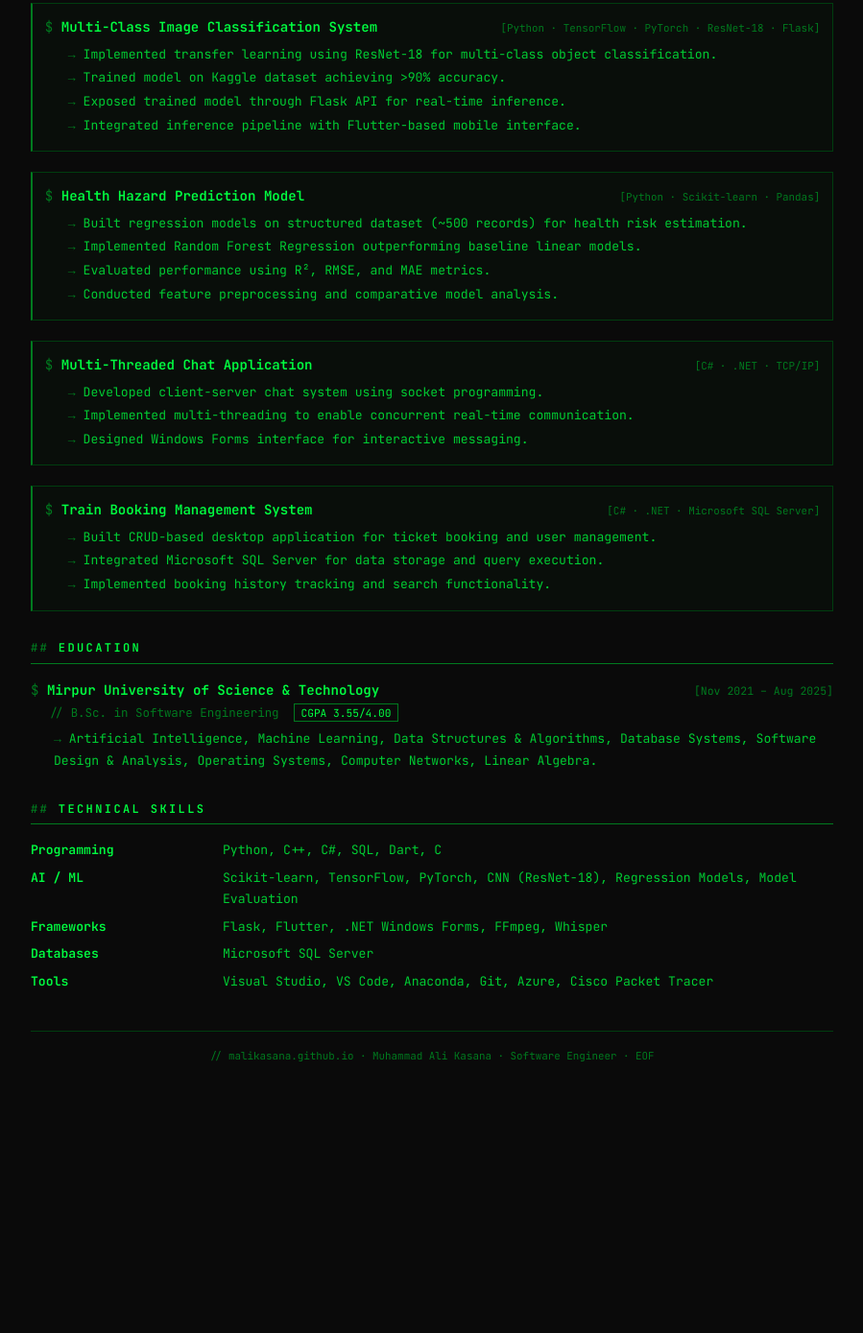
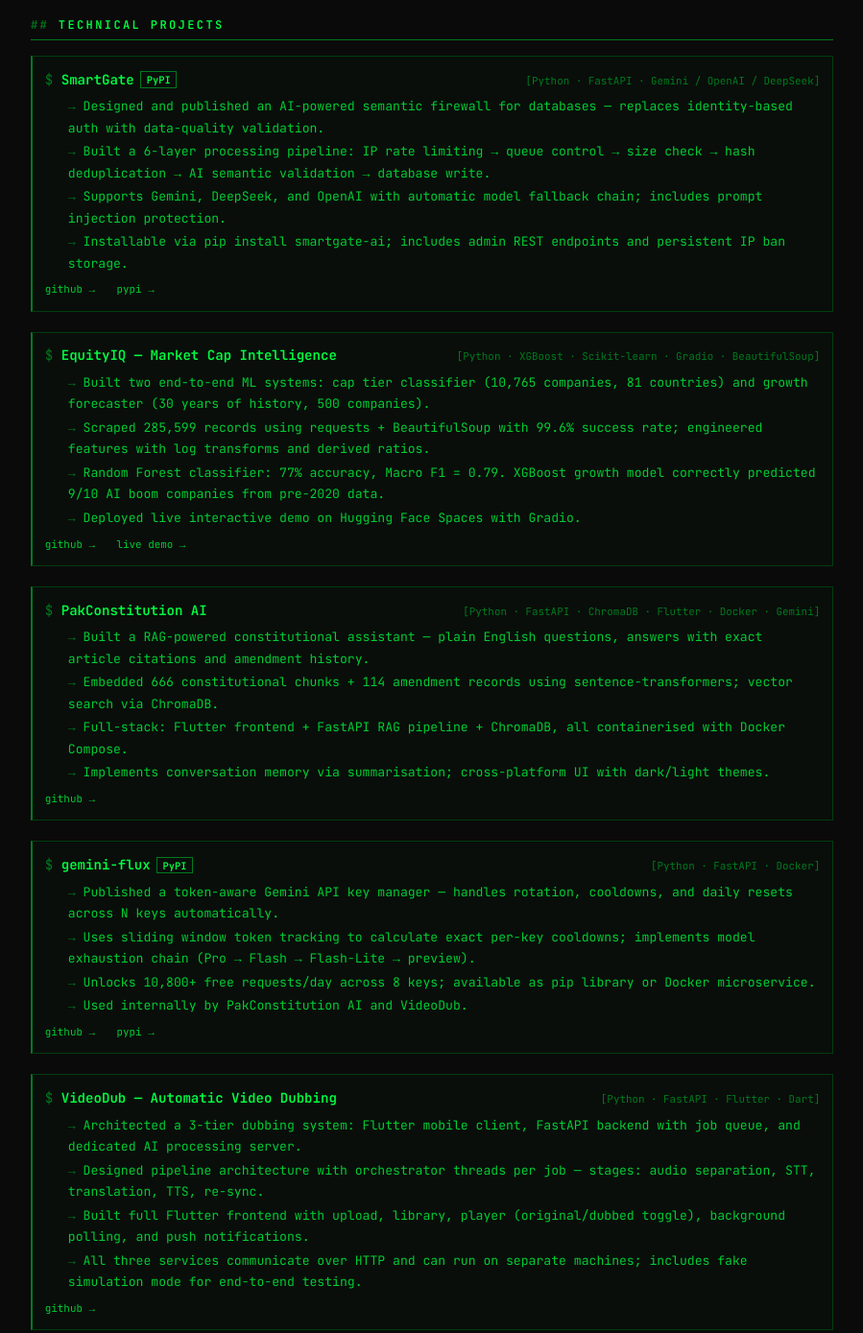
Before and after one commit to malikasana/malikasana.github.io, a plain HTML site: page index.html in a window 1280 px wide. Shown: the part 937-2326 px from the top of the page at 96% size, without its empty margins (190-1089 px from the left). Before the commit the page ends 2095 px from the top, so only its background shows below. Drawn offline with Linux system fonts and the light colour scheme.

Commit message:
Refactor index.html for content and formatting updates
Updated various sections of the index.html file, including the summary, experience, projects, education, and technical skills. Adjusted formatting and improved content clarity.

```diff
--- a/index.html
+++ b/index.html
@@ -31,7 +31,6 @@
             animation: fadeIn 1s ease forwards;
         }
 
-        /* Scanline effect */
         body::before {
             content: '';
             position: fixed;
@@ -58,7 +57,6 @@
             50% { opacity: 0; }
         }
 
-        /* HEADER */
         header {
             border-bottom: 1px solid var(--green-muted);
             padding-bottom: 1.2rem;
@@ -102,15 +100,10 @@
             text-decoration: none;
         }
 
-        .contact-line a:hover {
-            text-shadow: 0 0 8px var(--green);
-        }
+        .contact-line a:hover { text-shadow: 0 0 8px var(--green); }
 
-        .contact-line .sep {
-            color: var(--green-muted);
-        }
+        .contact-line .sep { color: var(--green-muted); }
 
-        /* SECTIONS */
         section {
             margin-top: 1.8rem;
             animation: slideUp 0.5s ease both;
@@ -121,6 +114,7 @@
         section:nth-child(4) { animation-delay: 0.3s; }
         section:nth-child(5) { animation-delay: 0.4s; }
         section:nth-child(6) { animation-delay: 0.5s; }
+        section:nth-child(7) { animation-delay: 0.6s; }
 
         .section-title {
             font-size: 0.75rem;
@@ -133,23 +127,15 @@
             margin-bottom: 1rem;
         }
 
-        .section-title::before {
-            content: '## ';
-            color: var(--green-muted);
-        }
+        .section-title::before { content: '## '; color: var(--green-muted); }
 
-        /* SUMMARY */
         .summary p {
             color: var(--green-dim);
             font-size: 0.85rem;
         }
 
-        .summary p::before {
-            content: '> ';
-            color: var(--green-muted);
-        }
+        .summary p::before { content: '> '; color: var(--green-muted); }
 
-        /* ENTRY */
         .entry { margin-bottom: 1.3rem; }
 
         .entry-header {
@@ -166,11 +152,7 @@
             color: var(--green);
         }
 
-        .entry-title::before {
-            content: '$ ';
-            color: var(--green-muted);
-            font-weight: 400;
-        }
+        .entry-title::before { content: '$ '; color: var(--green-muted); font-weight: 400; }
 
         .entry-date {
             font-size: 0.72rem;
@@ -191,12 +173,17 @@
             margin-bottom: 0.15rem;
             list-style: none;
         }
-        .entry ul li::before {
-            content: '→ ';
-            color: var(--green-muted);
+        .entry ul li::before { content: '→ '; color: var(--green-muted); }
+
+        .badge {
+            font-size: 0.65rem;
+            border: 1px solid var(--green-muted);
+            color: var(--green);
+            padding: 0.05rem 0.35rem;
+            margin-left: 0.4rem;
+            vertical-align: middle;
         }
 
-        /* PROJECTS */
         .project {
             margin-bottom: 1.3rem;
             padding: 0.8rem;
@@ -211,6 +198,11 @@
             border-left-color: var(--green);
             background: rgba(0,255,65,0.04);
             box-shadow: 0 0 15px rgba(0,255,65,0.05);
+        }
+
+        .project.more {
+            border-left-style: dashed;
+            border-left-color: var(--green-faint);
         }
 
         .project-header {
@@ -228,11 +220,10 @@
             color: var(--green);
         }
 
-        .project-title::before {
-            content: '$ ';
-            color: var(--green-muted);
-            font-weight: 400;
-        }
+        .project-title::before { content: '$ '; color: var(--green-muted); font-weight: 400; }
+
+        .project-title a { color: var(--green); text-decoration: none; }
+        .project-title a:hover { text-shadow: 0 0 8px var(--green); }
 
         .project-stack {
             font-size: 0.68rem;
@@ -246,30 +237,42 @@
             margin-bottom: 0.15rem;
             list-style: none;
         }
-        .project ul li::before {
-            content: '→ ';
+        .project ul li::before { content: '→ '; color: var(--green-muted); }
+
+        .project-links {
+            margin-top: 0.4rem;
+            font-size: 0.68rem;
             color: var(--green-muted);
         }
 
-        /* SKILLS */
+        .project-links a {
+            color: var(--green-dim);
+            text-decoration: none;
+            margin-right: 1rem;
+        }
+
+        .project-links a:hover { color: var(--green); text-shadow: 0 0 6px var(--green); }
+
+        .more-note {
+            font-size: 0.8rem;
+            color: var(--green-muted);
+            padding-left: 0;
+        }
+
+        .more-note a { color: var(--green-dim); text-decoration: none; }
+        .more-note a:hover { color: var(--green); }
+
         .skills-grid { display: grid; gap: 0.4rem; }
         .skill-row {
             display: grid;
-            grid-template-columns: 12rem 1fr;
+            grid-template-columns: 13rem 1fr;
             gap: 0.5rem;
             font-size: 0.82rem;
             align-items: start;
         }
-        .skill-label {
-            color: var(--green);
-            font-weight: 600;
-        }
-        .skill-label::before {
-            content: '  ';
-        }
+        .skill-label { color: var(--green); font-weight: 600; }
         .skill-value { color: var(--green-dim); }
 
-        /* CGPA */
         .cgpa-badge {
             font-size: 0.7rem;
             border: 1px solid var(--green-muted);
@@ -278,7 +281,6 @@
             margin-left: 0.5rem;
         }
 
-        /* FOOTER */
         footer {
             margin-top: 2.5rem;
             text-align: center;
@@ -288,9 +290,7 @@
             padding-top: 1rem;
         }
 
-        footer::before {
-            content: '// ';
-        }
+        footer::before { content: '// '; }
 
         @media (max-width: 600px) {
             body { padding: 1.5rem 1rem; font-size: 12px; }
@@ -319,22 +319,41 @@
         <span><a href="https://www.linkedin.com/in/muhammad-ali-7156533a7" target="_blank">LinkedIn</a></span>
         <span class="sep">|</span>
         <span><a href="https://github.com/malikasana" target="_blank">GitHub</a></span>
+        <span class="sep">|</span>
+        <span><a href="https://dev.to/malikasana" target="_blank">Dev.to</a></span>
+        <span class="sep">|</span>
+        <span><a href="https://x.com/malikasana2810" target="_blank">X</a></span>
     </div>
 </header>
 
 <section class="summary">
     <div class="section-title">Summary</div>
-    <p>Software Engineer with strong foundations in software architecture and applied Artificial Intelligence. Experienced in developing end-to-end AI prototypes integrating deep learning models, REST APIs, and mobile interfaces. Passionate about AI-driven automation and data-centric systems, seeking to contribute to innovative engineering and machine learning environments.</p>
+    <p>Software Engineer with deep interest in applied AI and end-to-end system design. Builds complete products independently — from architecture and data pipelines to mobile interfaces and cloud deployment. Published two open-source Python libraries on PyPI. Reads research papers to understand modern AI architectures and translates them into working implementations. Seeking roles at the intersection of software engineering and machine learning.</p>
 </section>
 
 <section>
-    <div class="section-title">Professional Experience</div>
+    <div class="section-title">Experience</div>
+
+    <div class="entry">
+        <div class="entry-header">
+            <span class="entry-title">Moboroid <span style="font-weight:300; font-size:0.8rem;">(Mirpur, AJK)</span></span>
+            <span class="entry-date">[Mar 2026 – Present]</span>
+        </div>
+        <div class="entry-sub">// Software Engineer Apprentice · PSEB Apprenticeship Program, Ministry of IT &amp; Telecom, Government of Pakistan</div>
+        <ul>
+            <li>Selected for a government-backed 6-month apprenticeship placing IT graduates in PSEB-registered tech companies.</li>
+            <li>Built and shipped multiple end-to-end AI products including RAG systems, ML pipelines, mobile apps, and published Python libraries.</li>
+            <li>Designed multi-service architectures using Flutter, FastAPI, Docker, ChromaDB, and Gemini API within the first 6 weeks.</li>
+            <li>Independently managed project planning, architecture decisions, implementation, and deployment across all work.</li>
+        </ul>
+    </div>
+
     <div class="entry">
         <div class="entry-header">
             <span class="entry-title">Xplor Group <span style="font-weight:300; font-size:0.8rem;">(UK/UAE-based)</span></span>
             <span class="entry-date">[Mar 2024 – Aug 2024]</span>
         </div>
-        <div class="entry-sub">// SAP Security & GRC Intern · Remote</div>
+        <div class="entry-sub">// SAP Security &amp; GRC Intern · Remote</div>
         <ul>
             <li>Managed SAP ECC user administration using SU01 including user creation, modification, and authorization updates.</li>
             <li>Assisted in role design and maintenance via PFCG while adhering to Segregation of Duties (SoD) principles.</li>
@@ -350,80 +369,106 @@
 
     <div class="project">
         <div class="project-header">
-            <span class="project-title">AutoDub – AI-Based Video Dubbing Prototype</span>
-            <span class="project-stack">[Python · Flask · Flutter · Whisper · FFmpeg · ElevenLabs]</span>
+            <span class="project-title"><a href="https://github.com/malikasana/smartgate-ai" target="_blank">SmartGate</a><span class="badge">PyPI</span></span>
+            <span class="project-stack">[Python · FastAPI · Gemini / OpenAI / DeepSeek]</span>
         </div>
         <ul>
-            <li>Architected backend pipeline for automated English-to-Urdu video dubbing system.</li>
-            <li>Built Flask REST API to orchestrate audio extraction, transcription, translation, and voice synthesis.</li>
-            <li>Integrated Whisper for speech-to-text and AI-based translation models for language conversion.</li>
-            <li>Applied source separation for vocal isolation and regenerated speech using ElevenLabs API.</li>
-            <li>Re-synchronized processed audio with original video using FFmpeg.</li>
-            <li>Achieved strong performance in controlled single-speaker, low-noise scenarios.</li>
+            <li>Designed and published an AI-powered semantic firewall for databases — replaces identity-based auth with data-quality validation.</li>
+            <li>Built a 6-layer processing pipeline: IP rate limiting → queue control → size check → hash deduplication → AI semantic validation → database write.</li>
+            <li>Supports Gemini, DeepSeek, and OpenAI with automatic model fallback chain; includes prompt injection protection.</li>
+            <li>Installable via pip install smartgate-ai; includes admin REST endpoints and persistent IP ban storage.</li>
         </ul>
+        <div class="project-links">
+            <a href="https://github.com/malikasana/smartgate-ai" target="_blank">github →</a>
+            <a href="https://pypi.org/project/smartgate-ai" target="_blank">pypi →</a>
+        </div>
     </div>
 
     <div class="project">
         <div class="project-header">
-            <span class="project-title">Multi-Class Image Classification System</span>
-            <span class="project-stack">[Python · TensorFlow · PyTorch · ResNet-18 · Flask]</span>
+            <span class="project-title"><a href="https://github.com/malikasana/equityiq" target="_blank">EquityIQ — Market Cap Intelligence</a></span>
+            <span class="project-stack">[Python · XGBoost · Scikit-learn · Gradio · BeautifulSoup]</span>
         </div>
         <ul>
-            <li>Implemented transfer learning using ResNet-18 for multi-class object classification.</li>
-            <li>Trained model on Kaggle dataset achieving &gt;90% accuracy.</li>
-            <li>Exposed trained model through Flask API for real-time inference.</li>
-            <li>Integrated inference pipeline with Flutter-based mobile interface.</li>
+            <li>Built two end-to-end ML systems: cap tier classifier (10,765 companies, 81 countries) and growth forecaster (30 years of history, 500 companies).</li>
+            <li>Scraped 285,599 records using requests + BeautifulSoup with 99.6% success rate; engineered features with log transforms and derived ratios.</li>
+            <li>Random Forest classifier: 77% accuracy, Macro F1 = 0.79. XGBoost growth model correctly predicted 9/10 AI boom companies from pre-2020 data.</li>
+            <li>Deployed live interactive demo on Hugging Face Spaces with Gradio.</li>
         </ul>
+        <div class="project-links">
+            <a href="https://github.com/malikasana/equityiq" target="_blank">github →</a>
+            <a href="https://huggingface.co/spaces/malikasana/equityiq" target="_blank">live demo →</a>
+        </div>
     </div>
 
     <div class="project">
         <div class="project-header">
-            <span class="project-title">Health Hazard Prediction Model</span>
-            <span class="project-stack">[Python · Scikit-learn · Pandas]</span>
+            <span class="project-title"><a href="https://github.com/malikasana/pakconstitution-ai" target="_blank">PakConstitution AI</a></span>
+            <span class="project-stack">[Python · FastAPI · ChromaDB · Flutter · Docker · Gemini]</span>
         </div>
         <ul>
-            <li>Built regression models on structured dataset (~500 records) for health risk estimation.</li>
-            <li>Implemented Random Forest Regression outperforming baseline linear models.</li>
-            <li>Evaluated performance using R², RMSE, and MAE metrics.</li>
-            <li>Conducted feature preprocessing and comparative model analysis.</li>
+            <li>Built a RAG-powered constitutional assistant — plain English questions, answers with exact article citations and amendment history.</li>
+            <li>Embedded 666 constitutional chunks + 114 amendment records using sentence-transformers; vector search via ChromaDB.</li>
+            <li>Full-stack: Flutter frontend + FastAPI RAG pipeline + ChromaDB, all containerised with Docker Compose.</li>
+            <li>Implements conversation memory via summarisation; cross-platform UI with dark/light themes.</li>
         </ul>
+        <div class="project-links">
+            <a href="https://github.com/malikasana/pakconstitution-ai" target="_blank">github →</a>
+        </div>
     </div>
 
     <div class="project">
         <div class="project-header">
-            <span class="project-title">Multi-Threaded Chat Application</span>
-            <span class="project-stack">[C# · .NET · TCP/IP]</span>
+            <span class="project-title"><a href="https://github.com/malikasana/gemini-flux" target="_blank">gemini-flux</a><span class="badge">PyPI</span></span>
+            <span class="project-stack">[Python · FastAPI · Docker]</span>
         </div>
         <ul>
-            <li>Developed client-server chat system using socket programming.</li>
-            <li>Implemented multi-threading to enable concurrent real-time communication.</li>
-            <li>Designed Windows Forms interface for interactive messaging.</li>
+            <li>Published a token-aware Gemini API key manager — handles rotation, cooldowns, and daily resets across N keys automatically.</li>
+            <li>Uses sliding window token tracking to calculate exact per-key cooldowns; implements model exhaustion chain (Pro → Flash → Flash-Lite → preview).</li>
+            <li>Unlocks 10,800+ free requests/day across 8 keys; available as pip library or Docker microservice.</li>
+            <li>Used internally by PakConstitution AI and VideoDub.</li>
         </ul>
+        <div class="project-links">
+            <a href="https://github.com/malikasana/gemini-flux" target="_blank">github →</a>
+            <a href="https://pypi.org/project/gemini-flux" target="_blank">pypi →</a>
+        </div>
     </div>
 
     <div class="project">
         <div class="project-header">
-            <span class="project-title">Train Booking Management System</span>
-            <span class="project-stack">[C# · .NET · Microsoft SQL Server]</span>
+            <span class="project-title"><a href="https://github.com/malikasana/videodub" target="_blank">VideoDub — Automatic Video Dubbing</a></span>
+            <span class="project-stack">[Python · FastAPI · Flutter · Dart]</span>
         </div>
         <ul>
-            <li>Built CRUD-based desktop application for ticket booking and user management.</li>
-            <li>Integrated Microsoft SQL Server for data storage and query execution.</li>
-            <li>Implemented booking history tracking and search functionality.</li>
+            <li>Architected a 3-tier dubbing system: Flutter mobile client, FastAPI backend with job queue, and dedicated AI processing server.</li>
+            <li>Designed pipeline architecture with orchestrator threads per job — stages: audio separation, STT, translation, TTS, re-sync.</li>
+            <li>Built full Flutter frontend with upload, library, player (original/dubbed toggle), background polling, and push notifications.</li>
+            <li>All three services communicate over HTTP and can run on separate machines; includes fake simulation mode for end-to-end testing.</li>
         </ul>
+        <div class="project-links">
+            <a href="https://github.com/malikasana/videodub" target="_blank">github →</a>
+        </div>
     </div>
+
+    <div class="project more">
+        <div class="project-header">
+            <span class="project-title" style="font-weight:300;">more_projects/</span>
+        </div>
+        <p class="more-note">Flora·ID (flower classifier, ResNet-34, 98.5% acc) · Voxar (voice recorder + custom Whisper built from scratch in PyTorch) · and others — <a href="https://github.com/malikasana" target="_blank">github.com/malikasana</a></p>
+    </div>
+
 </section>
 
 <section>
     <div class="section-title">Education</div>
     <div class="entry">
         <div class="entry-header">
-            <span class="entry-title">Mirpur University of Science & Technology</span>
+            <span class="entry-title">Mirpur University of Science &amp; Technology</span>
             <span class="entry-date">[Nov 2021 – Aug 2025]</span>
         </div>
         <div class="entry-sub">// B.Sc. in Software Engineering <span class="cgpa-badge">CGPA 3.55/4.00</span></div>
         <ul>
-            <li>Artificial Intelligence, Machine Learning, Data Structures & Algorithms, Database Systems, Software Design & Analysis, Operating Systems, Computer Networks, Linear Algebra.</li>
+            <li>Artificial Intelligence, Machine Learning, Data Structures &amp; Algorithms, Database Systems, Software Design &amp; Analysis, Operating Systems, Computer Networks, Linear Algebra.</li>
         </ul>
     </div>
 </section>
@@ -432,24 +477,32 @@
     <div class="section-title">Technical Skills</div>
     <div class="skills-grid">
         <div class="skill-row">
-            <span class="skill-label">Programming</span>
-            <span class="skill-value">Python, C++, C#, SQL, Dart, C</span>
+            <span class="skill-label">Languages</span>
+            <span class="skill-value">Python, Dart, C++, C#, SQL, C</span>
         </div>
         <div class="skill-row">
             <span class="skill-label">AI / ML</span>
-            <span class="skill-value">Scikit-learn, TensorFlow, PyTorch, CNN (ResNet-18), Regression Models, Model Evaluation</span>
+            <span class="skill-value">PyTorch, Scikit-learn, XGBoost, TensorFlow, ResNet, Whisper, RAG, LLM orchestration, Prompt Engineering, Sentence Transformers</span>
         </div>
         <div class="skill-row">
-            <span class="skill-label">Frameworks</span>
-            <span class="skill-value">Flask, Flutter, .NET Windows Forms, FFmpeg, Whisper</span>
+            <span class="skill-label">Frameworks &amp; Tools</span>
+            <span class="skill-value">Flutter, FastAPI, Flask, Docker, ChromaDB, Gradio, Hugging Face Spaces, FFmpeg</span>
+        </div>
+        <div class="skill-row">
+            <span class="skill-label">APIs &amp; Services</span>
+            <span class="skill-value">Gemini API, Groq API, OpenAI API, ElevenLabs, PyPI publishing</span>
         </div>
         <div class="skill-row">
             <span class="skill-label">Databases</span>
-            <span class="skill-value">Microsoft SQL Server</span>
+            <span class="skill-value">ChromaDB, Microsoft SQL Server, Firebase</span>
         </div>
         <div class="skill-row">
-            <span class="skill-label">Tools</span>
-            <span class="skill-value">Visual Studio, VS Code, Anaconda, Git, Azure, Cisco Packet Tracer</span>
+            <span class="skill-label">Engineering</span>
+            <span class="skill-value">End-to-end system design, multi-service architecture, REST API design, web scraping, feature engineering, model evaluation</span>
+        </div>
+        <div class="skill-row">
+            <span class="skill-label">Other</span>
+            <span class="skill-value">Git, VS Code, Kaggle, Anaconda, SAP ECC / GRC (SU01, PFCG)</span>
         </div>
     </div>
 </section>
```
